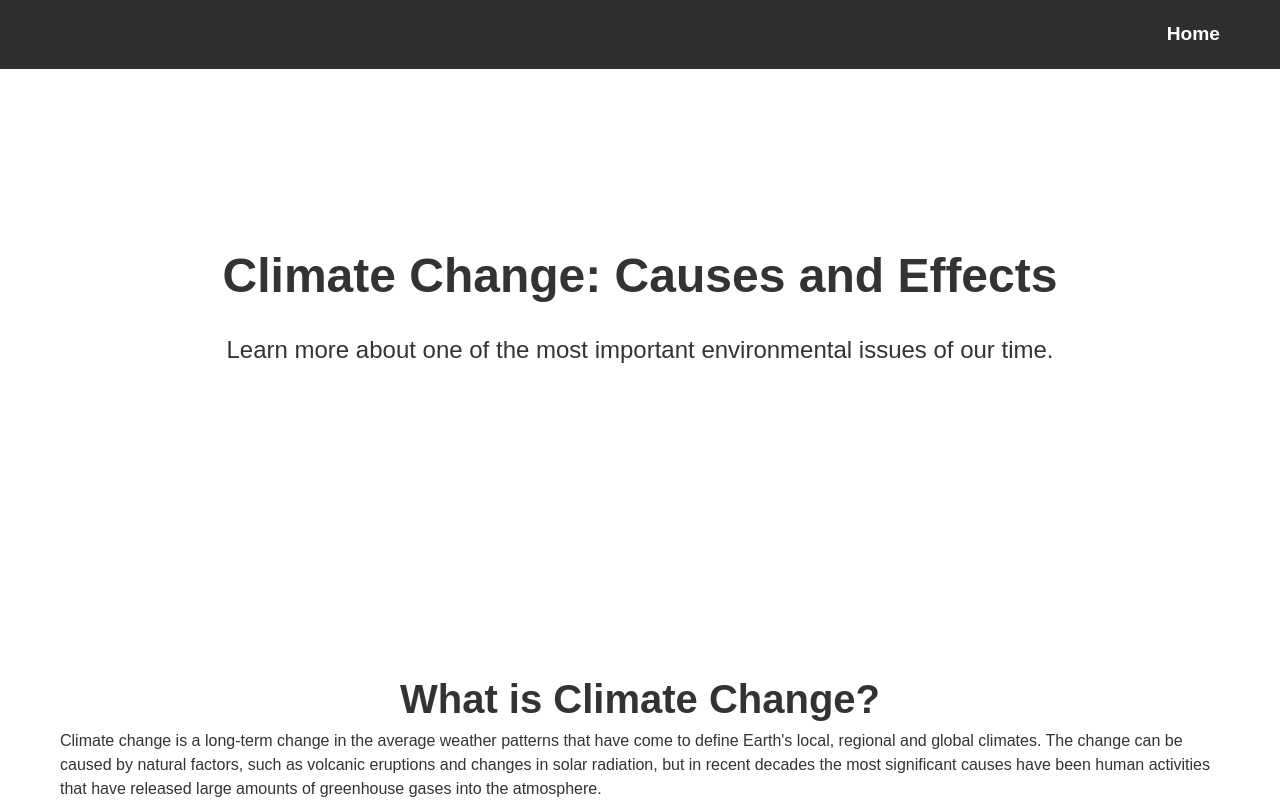
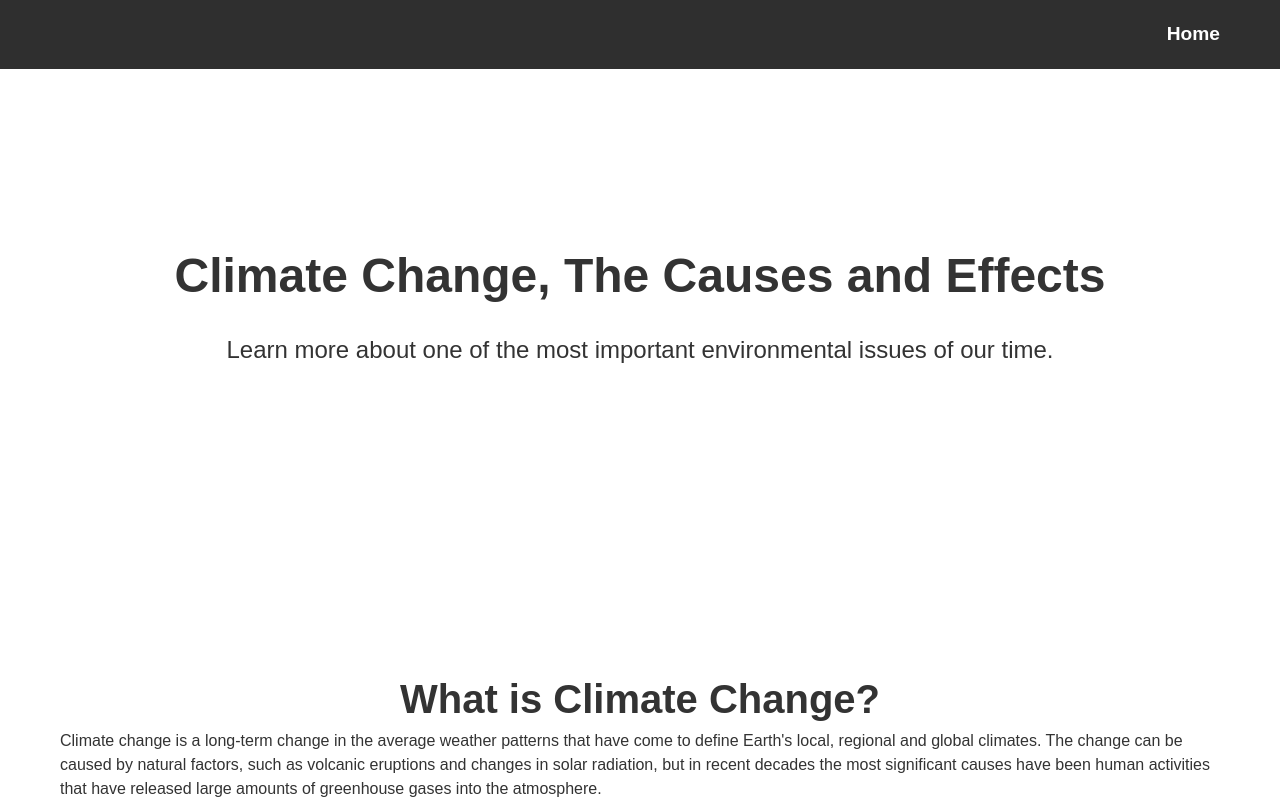
Before and after one commit to skelly1604/web-design-project, a plain HTML site: page code/climate.html in a window 1280 px wide. Shown: the top 804 px of the page. Drawn offline with Linux system fonts and the light colour scheme.

Commit message:
Update climate.html

```diff
--- a/code/climate.html
+++ b/code/climate.html
@@ -20,7 +20,7 @@
 
 	<section id="hero">
 		<div class="container">
-			<h1>Climate Change: Causes and Effects</h1>
+			<h1>Climate Change, The Causes and Effects</h1>
 			<p>Learn more about one of the most important environmental issues of our time.</p>
 		</div>
 	</section>
```
